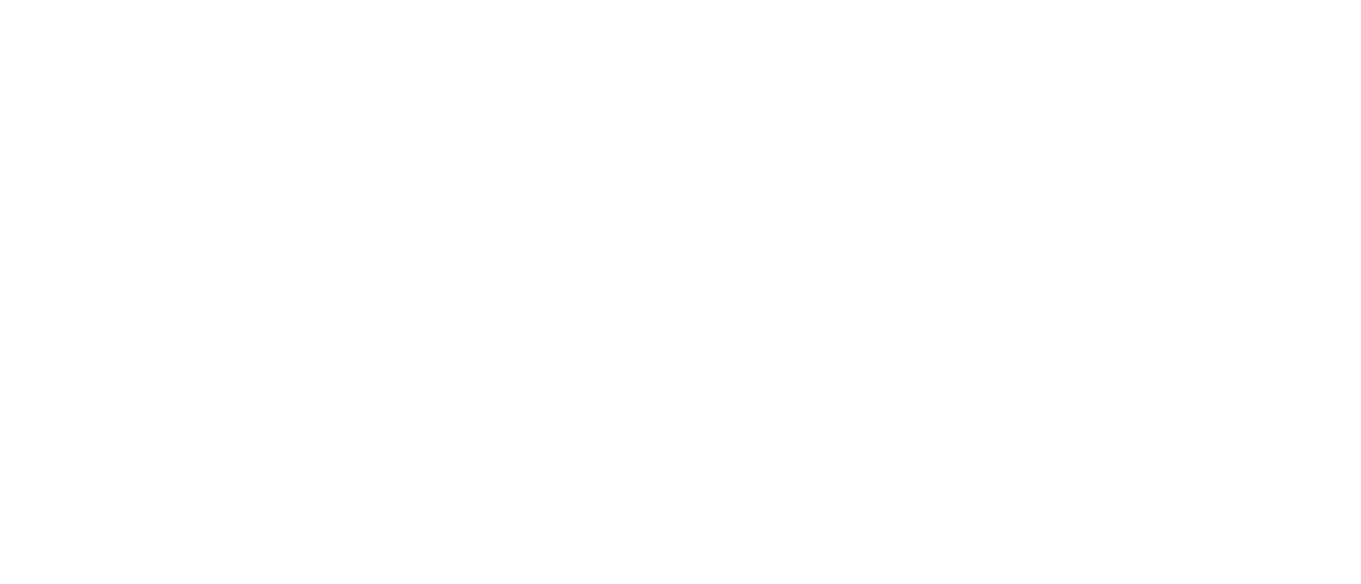
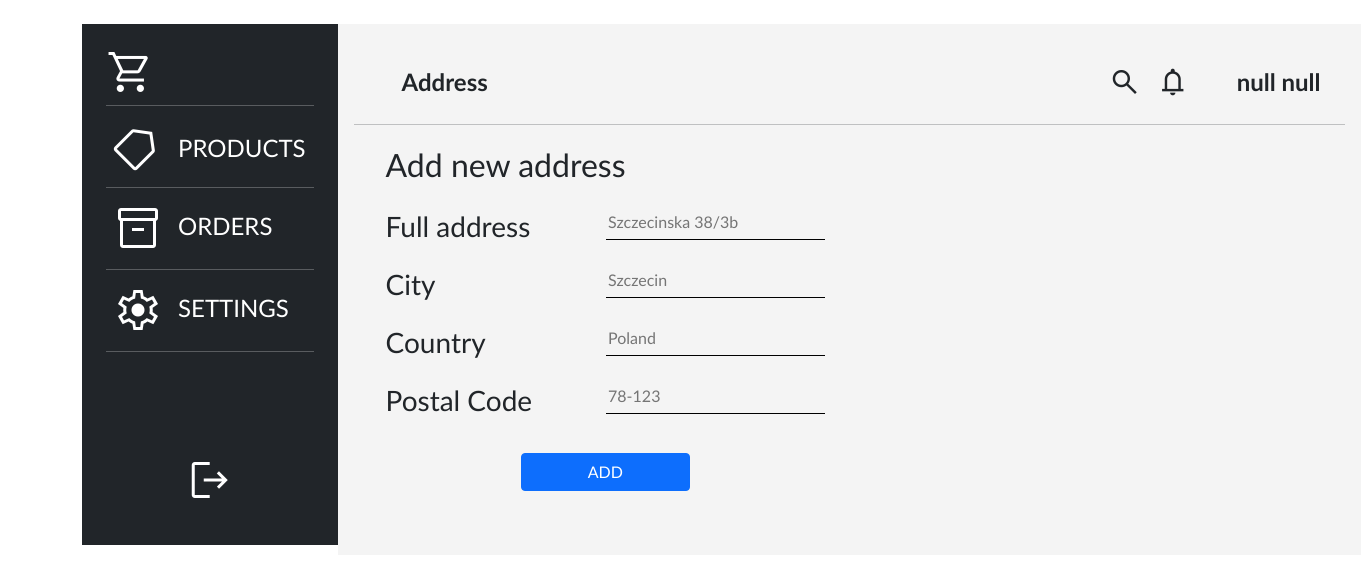
Before and after one commit to Robert-Michalski/Microservices-with-spring-cloud, a React (Create React App) app in the folder orderms/: page /user/address/new in a window 1280 px wide. Before the commit this address had no page. Shown: the top 584 px of the page, 1361 px wide, since content can reach past the window. Built offline with nearby package versions, Linux system fonts and the light colour scheme.

Commit message:
add form to add new address

```diff
--- a/orderms/src/App.js
+++ b/orderms/src/App.js
@@ -19,6 +19,7 @@
 import Cart from "./components/Cart/Cart.js"
 import Categories from "./components/Categories/Categories"
 import SingleProductDetailed from "./components/Products/SingleProductDetailed"
+import NewAddressForm from "./components/NewAddressForm"
 Axios.defaults.baseURL = "http://localhost:8011/"
 Axios.defaults.headers.post["Access-Control-Allow-Origin"] = "*"
 
@@ -102,6 +103,7 @@
             <Route path="/cart" element={<MainView view={Cart} />} />
             <Route path="/dashboard" element={<MainView view={Dashboard} />} />
             <Route path="/notFound" element={<NotFound />} />
+            <Route path="/user/address/new" element={<MainView view={NewAddressForm} />} />
           </Routes>
         </BrowserRouter>
       </DispatchContext.Provider>
--- a/orderms/src/components/Cart/DeliveryView.js
+++ b/orderms/src/components/Cart/DeliveryView.js
@@ -1,5 +1,6 @@
 import Axios from "axios"
 import { useContext, useEffect } from "react"
+import { Link } from "react-router-dom"
 import { useImmer } from "use-immer"
 import StateContext from "../../StateContext"
 function DeliveryView(props) {
@@ -82,7 +83,9 @@
         </div>
       </div>
       <div className="mt-3 ms-3">
-        <button className="btn btn-primary">Add new address</button>
+        <Link to="/user/address/new" className="btn btn-primary">
+          Add new address
+        </Link>
       </div>
     </>
   )
--- /dev/null
+++ b/orderms/src/components/NewAddressForm.js
@@ -0,0 +1,105 @@
+import { useContext } from "react"
+import StateContext from "../StateContext"
+import { useImmer } from "use-immer"
+import Axios from "axios"
+function NewAddressForm() {
+  const appState = useContext(StateContext)
+  const [state, setState] = useImmer({
+    address: "",
+    city: "",
+    country: "",
+    postalCode: ""
+  })
+  async function handleSubmit(e) {
+    e.preventDefault()
+    try {
+      const ourRequest = Axios.CancelToken.source()
+      const response = await Axios.post("/api/address", { userId: appState.user.id, address: state.address, city: state.city, country: state.country, postalCode: state.postalCode }, { headers: { Authorization: `Bearer ${appState.user.token}` } }, { cancelToken: ourRequest.token })
+    } catch (e) {
+      console.log("Something went wrong during address adding " + e)
+    }
+  }
+  return (
+    <div className="col-11 mx-auto p-3 mt-4 bg-gray">
+      <div className="d-flex orders-top p-4 align-items-center">
+        <div className="ms-4">Address</div>
+        <span className="material-symbols-outlined ms-auto">search</span>
+        <span className="material-symbols-outlined ms-3">notifications</span>
+        <div className="ms-5">{appState.user.firstName + " " + appState.user.lastName}</div>
+      </div>
+      <hr />
+      <div className="container p-3 mx-auto">
+        <div className="d-flex align-items-center">
+          <div className="ms-3 fs-2">Add new address</div>
+        </div>
+        <form className="d-flex flex-column p-3" onSubmit={handleSubmit}>
+          <div className="row col-6 ">
+            <div className="col-sm fs-3">Full address</div>
+            <div className="col-sm">
+              <input
+                type="text"
+                className="product-add-input"
+                placeholder="Szczecinska 38/3b"
+                onChange={e =>
+                  setState(draft => {
+                    draft.address = e.target.value
+                  })
+                }
+              />
+            </div>
+            <div className="w-100 mt-3"></div>
+            <div className="col-sm fs-3">City</div>
+            <div className="col-sm">
+              <input
+                type="text"
+                className="product-add-input"
+                placeholder="Szczecin"
+                onChange={e =>
+                  setState(draft => {
+                    draft.city = e.target.value
+                  })
+                }
+              />
+            </div>
+            <div className="w-100 mt-3"></div>
+            <div className="col-sm fs-3">Country</div>
+            <div className="col-sm">
+              <input
+                type="text"
+                className="product-add-input"
+                placeholder="Poland"
+                onChange={e =>
+                  setState(draft => {
+                    draft.country = e.target.value
+                  })
+                }
+              />
+            </div>
+            <div className="w-100 mt-3"></div>
+            <div className="col-sm fs-3">Postal Code</div>
+            <div className="col-sm">
+              <input
+                type="text"
+                className="product-add-input"
+                placeholder="78-123"
+                onChange={e =>
+                  setState(draft => {
+                    draft.postalCode = e.target.value
+                  })
+                }
+              />
+            </div>
+            <div className="w-100 mt-3"></div>
+            <div className="col-5 mt-3 mx-auto">
+              <button type="submit" className="btn btn-primary container">
+                ADD
+              </button>
+            </div>
+            <div className="w-100 mt-3"></div>
+          </div>
+        </form>
+      </div>
+    </div>
+  )
+}
+export default NewAddressForm
```
